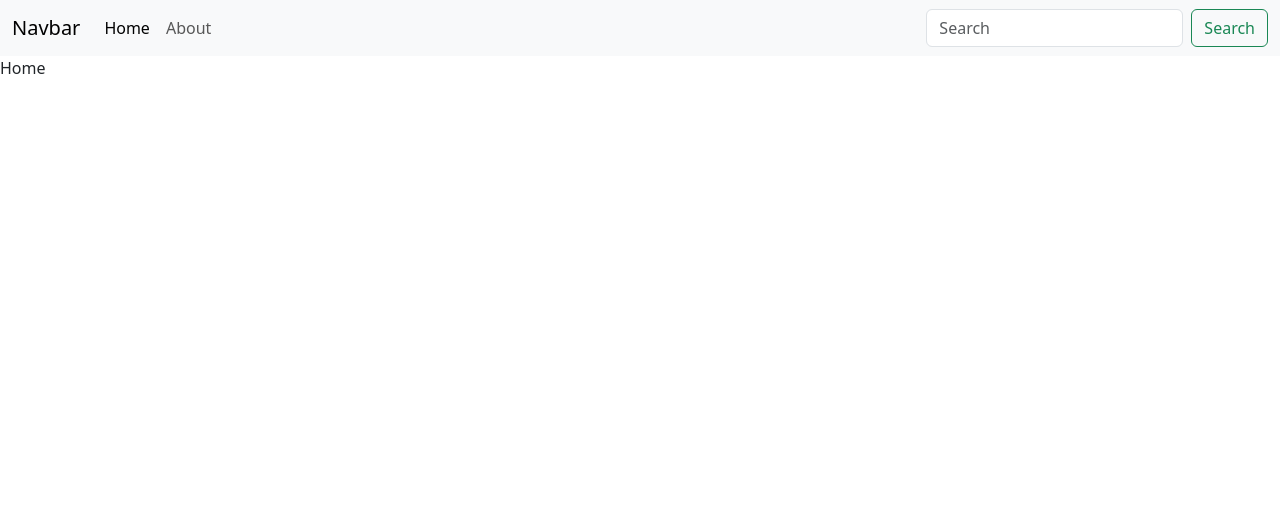
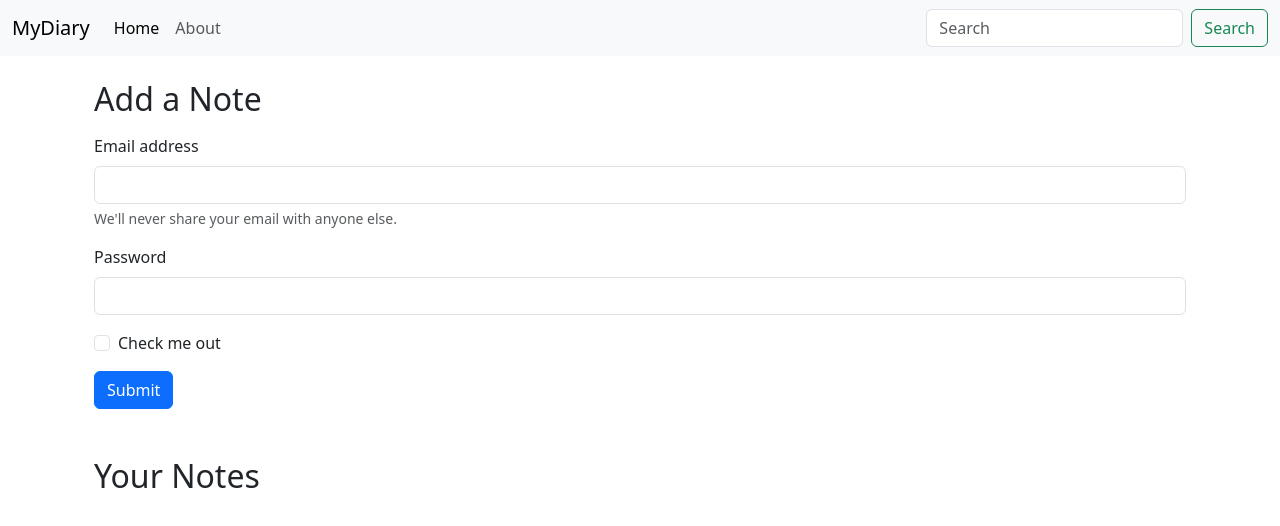
Before and after one commit to DeveshSawale/myDiary, a React (Create React App) app: page / in a window 1280 px wide. Shown: the top 526 px of the page. Built offline with nearby package versions, Linux system fonts and the light colour scheme.

Commit message:
uselocation and form for notes

```diff
--- a/src/App.js
+++ b/src/App.js
@@ -15,10 +15,12 @@
       <NoteState>
         <Router>
           <Navbar />
-          <Routes>
-            <Route exact path="/" element = {<Home />}/>
-            <Route exact path="/about" element = {<About />}/>
-          </Routes>
+          <div className="container ">
+            <Routes>
+              <Route exact path="/" element={<Home />} />
+              <Route exact path="/about" element={<About />} />
+            </Routes>
+          </div>
         </Router>
       </NoteState>
     </>
--- a/src/components/About.js
+++ b/src/components/About.js
@@ -1,13 +1,8 @@
-import React, {useContext, useEffect} from 'react'
-import noteContext from '../context/notes/noteContext'
+import React from 'react'
 
 const About = () => {
-  const a = useContext(noteContext)
-  useEffect(() => {
-      a.update();
-  },[])
   return (
-    <div>About {a.state.name}</div>
+    <div>About </div>
   )
 }
 
--- a/src/components/Home.js
+++ b/src/components/Home.js
@@ -2,7 +2,31 @@
 
 const Home = () => {
   return (
-    <div>Home</div>
+    <div>
+
+      <div className="container my-4">
+        <h2>Add a Note</h2>
+        <form className = "my-3">
+          <div class="mb-3">
+            <label for="exampleInputEmail1" class="form-label">Email address</label>
+            <input type="email" class="form-control" id="exampleInputEmail1" aria-describedby="emailHelp" />
+            <div id="emailHelp" class="form-text">We'll never share your email with anyone else.</div>
+          </div>
+          <div class="mb-3">
+            <label for="exampleInputPassword1" class="form-label">Password</label>
+            <input type="password" class="form-control" id="exampleInputPassword1" />
+          </div>
+          <div class="mb-3 form-check">
+            <input type="checkbox" class="form-check-input" id="exampleCheck1" />
+            <label class="form-check-label" for="exampleCheck1">Check me out</label>
+          </div>
+          <button type="submit" class="btn btn-primary">Submit</button>
+        </form>
+      </div>
+      <div className="container my-5">
+        <h2>Your Notes </h2>
+      </div>
+    </div>
   )
 }
 
--- a/src/components/Navbar.js
+++ b/src/components/Navbar.js
@@ -1,22 +1,23 @@
 import React from 'react'
-import { Link } from "react-router-dom";
+import { Link, useLocation } from "react-router-dom";
 
 const Navbar = () => {
+  let location = useLocation();
   return (
     <div>
       <nav className="navbar navbar-expand-lg bg-body-tertiary">
         <div className="container-fluid">
-          <Link className="navbar-brand" to="/">Navbar</Link>
+          <Link className="navbar-brand" to="/">MyDiary</Link>
           <button className="navbar-toggler" type="button" data-bs-toggle="collapse" data-bs-target="#navbarSupportedContent" aria-controls="navbarSupportedContent" aria-expanded="false" aria-label="Toggle navigation">
             <span className="navbar-toggler-icon"></span>
           </button>
           <div className="collapse navbar-collapse" id="navbarSupportedContent">
             <ul className="navbar-nav me-auto mb-2 mb-lg-0">
               <li className="nav-item">
-                <Link className="nav-link active" aria-current="page" to="/">Home</Link>
+                <Link className={`nav-link ${ location.pathname === "/" ? "active" : ""}`} aria-current="page" to="/">Home</Link>
               </li>
               <li className="nav-item">
-                <Link className="nav-link" to="/about">About</Link>
+                <Link className={`nav-link ${ location.pathname === "/about" ? "active" : ""}`} to="/about">About</Link>
               </li>
 
             </ul>
--- a/src/context/notes/NoteState.js
+++ b/src/context/notes/NoteState.js
@@ -1,23 +1,8 @@
-import { useState } from "react";
 import NoteContext from "./noteContext";
 
 const NoteState = (props) => {
-    const s1 = {
-        "name" : "Devesh",
-        "Age" : 21
-    }
-
-    const [state, setState] = useState(s1);
-    const update = () => {
-        setTimeout(() => {
-            setState({
-                "name" : "Chintu",
-                "Age" : 20
-            })
-        },1000)
-    }
     return (
-        <NoteContext.Provider value = {{state,update}}>
+        <NoteContext.Provider value = {{}}>
             {props.children}
         </NoteContext.Provider>
     )
```
